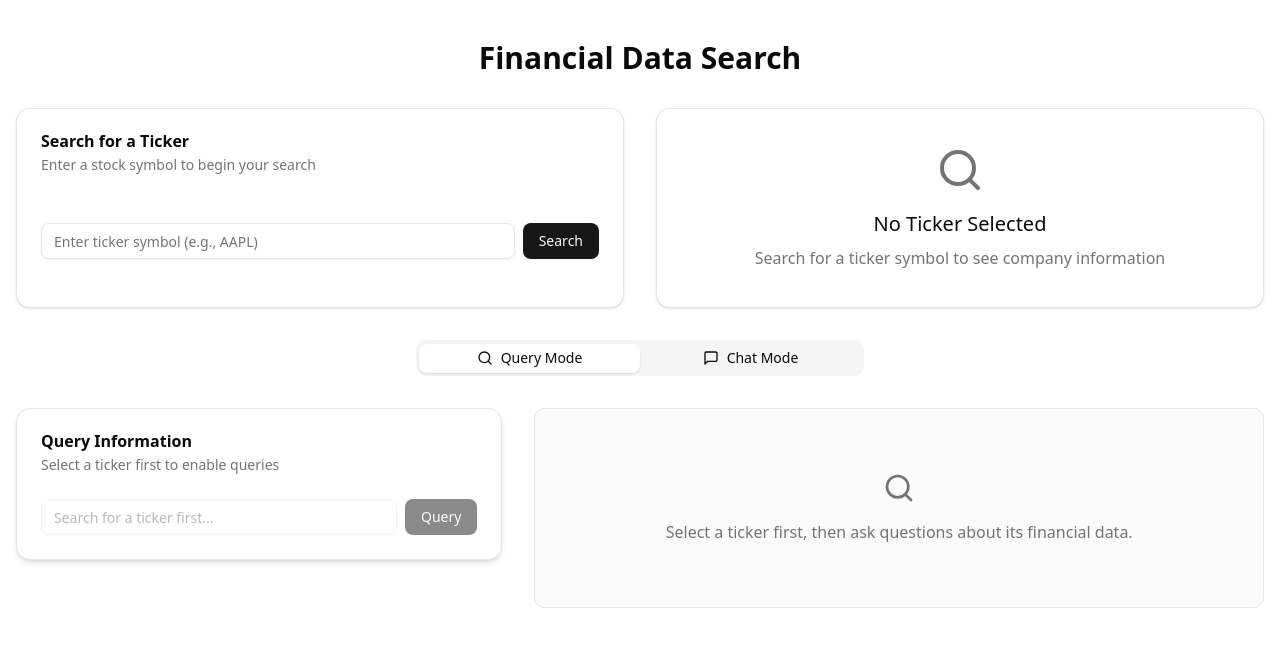
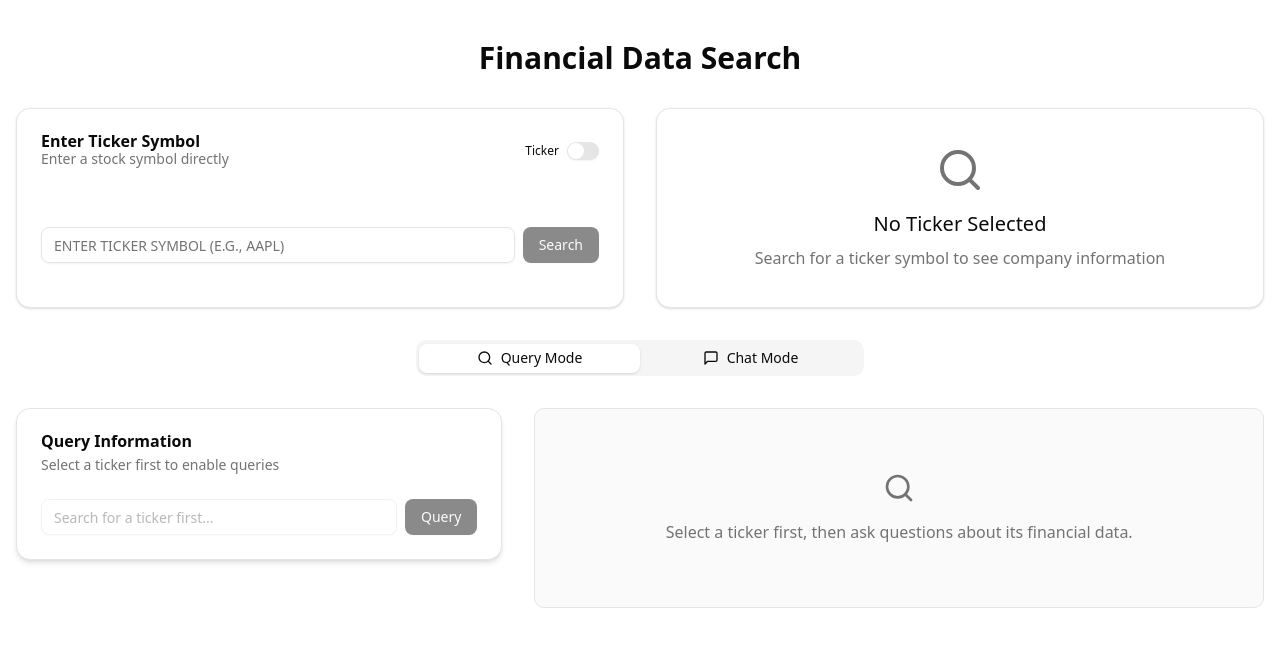
Before and after one commit to lukasozpaker/AlphaParse, a Next.js app: page / in a window 1280 px wide. Shown: the top 646 px of the page. Built offline with nearby package versions, Linux system fonts and the light colour scheme.

Commit message:
search company mode + dropdown autocomplete search

```diff
--- a/app/page.tsx
+++ b/app/page.tsx
@@ -3,7 +3,9 @@
 import type React from "react";
 
 import { useState, useRef, useEffect } from "react";
-import { MessageSquare, Search } from "lucide-react";
+import { MessageSquare, Search, Check } from "lucide-react";
+
+import axios from "axios";
 
 import { Button } from "@/components/ui/button";
 import {
@@ -16,6 +18,8 @@ import {
 import { Input } from "@/components/ui/input";
 import { Tabs, TabsList, TabsTrigger } from "@/components/ui/tabs";
 import { Avatar, AvatarFallback } from "@/components/ui/avatar";
+import { Switch } from "@/components/ui/switch";
+import { Label } from "@/components/ui/label";
 import { tickerToCIK } from "@/lib/resources";
 
 type QueryResult = {
@@ -38,6 +42,11 @@ type ChatMessage = {
   timestamp: Date;
 };
 
+type Company = {
+  symbol: string;
+  name: string;
+};
+
 export default function FinancialSearch() {
   const [ticker, setTicker] = useState("");
   const [query, setQuery] = useState("");
@@ -48,9 +57,14 @@ export default function FinancialSearch() {
   const [chatMessages, setChatMessages] = useState<ChatMessage[]>([]);
   const [loading, setLoading] = useState(false);
   const [mode, setMode] = useState<"query" | "chat">("query");
+  const [searchInput, setSearchInput] = useState("");
+  const [showDropdown, setShowDropdown] = useState(false);
+  const [tickerOptions, setTickerOptions] = useState<Company[]>([]);
+  const [isSearching, setIsSearching] = useState(false);
+  const [selectedCompanyName, setSelectedCompanyName] = useState("");
+  const [searchMode, setSearchMode] = useState<"ticker" | "company">("ticker");
+  const searchRef = useRef<HTMLDivElement>(null);
   const ALPHAVANTAGE_KEY = process.env.ALPHAVANTAGE_KEY ?? null;
-
-  console.log(tickerToCIK("INTC"));
 
   // Ref for auto-scrolling chat
   const messagesEndRef = useRef<HTMLDivElement>(null);
@@ -62,6 +76,55 @@ export default function FinancialSearch() {
     }
   }, [chatMessages, mode]);
 
+  // Handle clicks outside the dropdown to close it
+  useEffect(() => {
+    function handleClickOutside(event: MouseEvent) {
+      if (
+        searchRef.current &&
+        !searchRef.current.contains(event.target as Node)
+      ) {
+        setShowDropdown(false);
+      }
+    }
+
+    document.addEventListener("mousedown", handleClickOutside);
+    return () => {
+      document.removeEventListener("mousedown", handleClickOutside);
+    };
+  }, [searchRef]);
+
+  const fetchTickerSuggestions = async (search: string) => {
+    if (!search || search.length < 1) {
+      setTickerOptions([]);
+      return;
+    }
+
+    setIsSearching(true);
+    try {
+      const response = await axios.get(
+        `https://ticker-2e1ica8b9.now.sh/keyword/${search}`
+      );
+
+      // Check if response.data exists and is an array
+      if (response.data && Array.isArray(response.data)) {
+        // Sort results by name
+        const sortedResults = [...response.data].sort((a, b) => {
+          return a.name.localeCompare(b.name);
+        });
+
+        setTickerOptions(sortedResults);
+      } else {
+        console.error("API response is not in expected format:", response);
+        setTickerOptions([]);
+      }
+    } catch (error) {
+      console.error("Error fetching ticker suggestions:", error);
+      setTickerOptions([]);
+    } finally {
+      setIsSearching(false);
+    }
+  };
+
   const handleTickerSearch = async (e: React.FormEvent) => {
     e.preventDefault();
     if (!ticker) return;
@@ -70,7 +133,6 @@ export default function FinancialSearch() {
 
     setSelectedTicker(ticker.toUpperCase());
     setLoading(false);
-
 
     const response = await fetch(
       `https://www.alphavantage.co/query?function=GLOBAL_QUOTE&symbol=${ticker.toUpperCase()}&apikey=${ALPHAVANTAGE_KEY}`
@@ -84,7 +146,11 @@ export default function FinancialSearch() {
         exchange: "",
         industry: "",
         marketCap: "",
-        todayChange: `${parseFloat(globalQuote["10. change percent"]) > 0 ? "+" : ""}${parseFloat(globalQuote["10. change percent"].slice(0, -1)).toFixed(2)}%`,
+        todayChange: `${
+          parseFloat(globalQuote["10. change percent"]) > 0 ? "+" : ""
+        }${parseFloat(globalQuote["10. change percent"].slice(0, -1)).toFixed(
+          2
+        )}%`,
         volume: globalQuote["06. volume"],
         lastTradingDay: globalQuote["07. latest trading day"],
         price: `$${parseFloat(globalQuote["05. price"]).toFixed(2)}`,
@@ -92,7 +158,6 @@ export default function FinancialSearch() {
     } else {
       setTickerData(null);
     }
-
   };
 
   const handleInfoQuery = async (e: React.FormEvent) => {
@@ -196,6 +261,24 @@ export default function FinancialSearch() {
     }
   };
 
+  // Toggle search mode
+  const toggleSearchMode = () => {
+    setSearchMode(searchMode === "ticker" ? "company" : "ticker");
+    // Clear search inputs when switching modes
+    setSearchInput("");
+    setTicker("");
+    setShowDropdown(false);
+  };
+
+  // Handle company selection
+  const handleSelectCompany = (option: Company) => {
+    setSelectedCompanyName(option.name);
+    setTicker(option.symbol);
+    setSearchInput(option.symbol); // not showing ticker
+    setShowDropdown(false);
+    setSelectedTicker(option.symbol);
+  };
+
   const formatTime = (date: Date) => {
     return date.toLocaleTimeString([], { hour: "2-digit", minute: "2-digit" });
   };
@@ -210,23 +293,117 @@ export default function FinancialSearch() {
       <div className="grid gap-8 md:grid-cols-2 mb-8">
         {/* Ticker search card */}
         <Card className="h-[200px] flex flex-col">
-          <CardHeader>
-            <CardTitle>Search for a Ticker</CardTitle>
+          <CardHeader className="pb-2">
+            <div className="flex justify-between items-center">
+              <div>
+                <CardTitle>
+                  {searchMode === "ticker"
+                    ? "Enter Ticker Symbol"
+                    : "Search for a Company"}
+                </CardTitle>
                 <CardDescription>
-              Enter a stock symbol to begin your search
+                  {searchMode === "ticker"
+                    ? "Enter a stock symbol directly"
+                    : "Search by company name or ticker"}
                 </CardDescription>
+              </div>
+              <div className="flex items-center space-x-2">
+                <Label htmlFor="search-mode" className="text-xs">
+                  {searchMode === "ticker" ? "Ticker" : "Company"}
+                </Label>
+                <Switch
+                  id="search-mode"
+                  checked={searchMode === "company"}
+                  onCheckedChange={toggleSearchMode}
+                />
+              </div>
+            </div>
           </CardHeader>
           <CardContent className="flex-grow flex items-center">
-            <form onSubmit={handleTickerSearch} className="flex gap-2 w-full">
+            <div className="w-full">
+              {searchMode === "ticker" ? (
+                // Simple ticker input mode
+                <form
+                  onSubmit={handleTickerSearch}
+                  className="flex gap-2 w-full"
+                >
                   <Input
                     placeholder="Enter ticker symbol (e.g., AAPL)"
                     value={ticker}
                     onChange={(e) => setTicker(e.target.value)}
+                    className="uppercase"
                   />
-              <Button type="submit" disabled={loading}>
+                  <Button type="submit" disabled={loading || !ticker}>
                     {loading ? "Searching..." : "Search"}
                   </Button>
                 </form>
+              ) : (
+                // Company search with simple dropdown
+                <div className="relative w-full" ref={searchRef}>
+                  <Input
+                    placeholder="Search company name or ticker..."
+                    value={searchInput || ""}
+                    onChange={(e) => {
+                      setSearchInput(e.target.value);
+                      fetchTickerSuggestions(e.target.value);
+                      setShowDropdown(true);
+                    }}
+                    onFocus={() => setShowDropdown(true)}
+                    className="w-full"
+                  />
+
+                  {/* Dropdown for search results */}
+                  {showDropdown && (
+                    <div className="absolute z-100 w-full mt-1 bg-popover rounded-md border shadow-md">
+                      <div className="max-h-[300px] overflow-auto p-1">
+                        {isSearching ? (
+                          <div className="flex items-center justify-center py-6">
+                            <p className="text-sm text-muted-foreground">
+                              Searching...
+                            </p>
+                          </div>
+                        ) : tickerOptions.length === 0 ? (
+                          <div className="flex items-center justify-center py-6">
+                            <p className="text-sm text-muted-foreground">
+                              {searchInput
+                                ? "No results found"
+                                : "Type to search for companies"}
+                            </p>
+                          </div>
+                        ) : (
+                          <div className="grid gap-1">
+                            {tickerOptions.map((option) => (
+                              <Button
+                                key={`${option.symbol}-${option.name}`}
+                                variant="ghost"
+                                className="flex w-full justify-start text-left"
+                                onClick={() => handleSelectCompany(option)}
+                              >
+                                <Check
+                                  className={`mr-2 h-4 w-4 ${
+                                    selectedCompanyName === option.name
+                                      ? "opacity-100"
+                                      : "opacity-0"
+                                  }`}
+                                />
+                                <div className="flex flex-col">
+                                  <span className="font-medium">
+                                    {option.name}
+                                  </span>
+                                  <span className="text-xs text-muted-foreground">
+                                    {option.symbol}
+                                  </span>
+                                </div>
+                              </Button>
+                            ))}
+                          </div>
+                        )}
+                      </div>
+                    </div>
+                  )}
+                </div>
+              )}
+            </div>
           </CardContent>
         </Card>
 
@@ -290,11 +467,17 @@ export default function FinancialSearch() {
           value={mode}
         >
           <TabsList className="grid w-full max-w-md mx-auto grid-cols-2">
-            <TabsTrigger value="query" className="flex items-center gap-2 cursor-pointer">
+            <TabsTrigger
+              value="query"
+              className="flex items-center gap-2 cursor-pointer"
+            >
               <Search className="h-4 w-4" />
               <span>Query Mode</span>
             </TabsTrigger>
-            <TabsTrigger value="chat" className="flex items-center gap-2 cursor-pointer">
+            <TabsTrigger
+              value="chat"
+              className="flex items-center gap-2 cursor-pointer"
+            >
               <MessageSquare className="h-4 w-4" />
               <span>Chat Mode</span>
             </TabsTrigger>
@@ -326,7 +509,7 @@ export default function FinancialSearch() {
                           ? "E.g., current year revenue, profit margin"
                           : "Search for a ticker first..."
                       }
-                      value={query}
+                      value={query || ""}
                       onChange={(e) => setQuery(e.target.value)}
                       disabled={!selectedTicker}
                     />
--- /dev/null
+++ b/components/ui/label.tsx
@@ -0,0 +1,24 @@
+"use client"
+
+import * as React from "react"
+import * as LabelPrimitive from "@radix-ui/react-label"
+
+import { cn } from "@/lib/utils"
+
+function Label({
+  className,
+  ...props
+}: React.ComponentProps<typeof LabelPrimitive.Root>) {
+  return (
+    <LabelPrimitive.Root
+      data-slot="label"
+      className={cn(
+        "flex items-center gap-2 text-sm leading-none font-medium select-none group-data-[disabled=true]:pointer-events-none group-data-[disabled=true]:opacity-50 peer-disabled:cursor-not-allowed peer-disabled:opacity-50",
+        className
+      )}
+      {...props}
+    />
+  )
+}
+
+export { Label }
--- /dev/null
+++ b/components/ui/switch.tsx
@@ -0,0 +1,31 @@
+"use client"
+
+import * as React from "react"
+import * as SwitchPrimitive from "@radix-ui/react-switch"
+
+import { cn } from "@/lib/utils"
+
+function Switch({
+  className,
+  ...props
+}: React.ComponentProps<typeof SwitchPrimitive.Root>) {
+  return (
+    <SwitchPrimitive.Root
+      data-slot="switch"
+      className={cn(
+        "peer data-[state=checked]:bg-primary data-[state=unchecked]:bg-input focus-visible:border-ring focus-visible:ring-ring/50 dark:data-[state=unchecked]:bg-input/80 inline-flex h-[1.15rem] w-8 shrink-0 items-center rounded-full border border-transparent shadow-xs transition-all outline-none focus-visible:ring-[3px] disabled:cursor-not-allowed disabled:opacity-50",
+        className
+      )}
+      {...props}
+    >
+      <SwitchPrimitive.Thumb
+        data-slot="switch-thumb"
+        className={cn(
+          "bg-background dark:data-[state=unchecked]:bg-foreground dark:data-[state=checked]:bg-primary-foreground pointer-events-none block size-4 rounded-full ring-0 transition-transform data-[state=checked]:translate-x-[calc(100%-2px)] data-[state=unchecked]:translate-x-0"
+        )}
+      />
+    </SwitchPrimitive.Root>
+  )
+}
+
+export { Switch }
--- a/package.json
+++ b/package.json
@@ -10,8 +10,11 @@
   },
   "dependencies": {
     "@radix-ui/react-avatar": "^1.1.4",
+    "@radix-ui/react-label": "^2.1.3",
     "@radix-ui/react-slot": "^1.2.0",
+    "@radix-ui/react-switch": "^1.1.4",
     "@radix-ui/react-tabs": "^1.1.4",
+    "axios": "^1.8.4",
     "class-variance-authority": "^0.7.1",
     "clsx": "^2.1.1",
     "lucide-react": "^0.487.0",
```
Also changed, not shown: 1 other file (tests, documents, lock files or other folders). Lines whose indentation alone changed are shown as unchanged.
